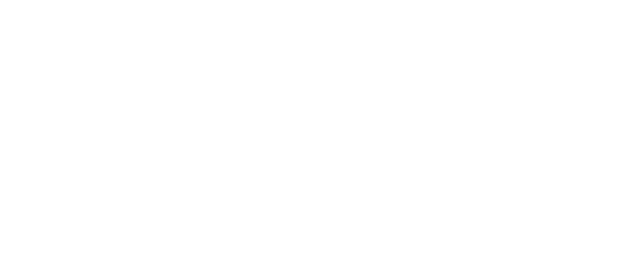
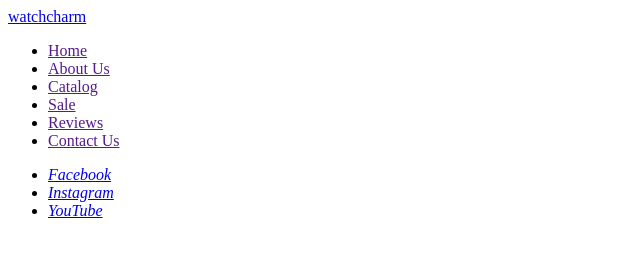
Before and after one commit to stanislave-droid/WatchCharm, a plain HTML site: page index.html in a window 1280 px wide. Shown: the whole page, without its empty margins (0-640 px from the left). Drawn offline with Linux system fonts and the light colour scheme.

Commit message:
Add header

```diff
--- a/index.html
+++ b/index.html
@@ -5,5 +5,34 @@
     <meta name="viewport" content="width=!, initial-scale=1.0" />
     <title>WatchCharm</title>
   </head>
-  <body></body>
+  <body>
+    <header>
+      <nav>
+        <a href="./index.html">watchcharm</a>
+        <ul>
+          <li><a href="">Home</a></li>
+          <li><a href="">About Us</a></li>
+          <li><a href="">Catalog</a></li>
+          <li><a href="">Sale</a></li>
+          <li><a href="">Reviews</a></li>
+          <li><a href="">Contact Us</a></li>
+        </ul>
+      </nav>
+      <address>
+        <ul>
+          <li>
+            <a href="https://www.facebook.com/" target="_blank">Facebook</a>
+          </li>
+          <li>
+            <a href="https://www.Instagram.com/" target="_blank">Instagram</a>
+          </li>
+          <li>
+            <a href="https://www.youtube.com/" target="_blank">YouTube</a>
+          </li>
+        </ul>
+      </address>
+    </header>
+    <main></main>
+    <footer></footer>
+  </body>
 </html>
```
